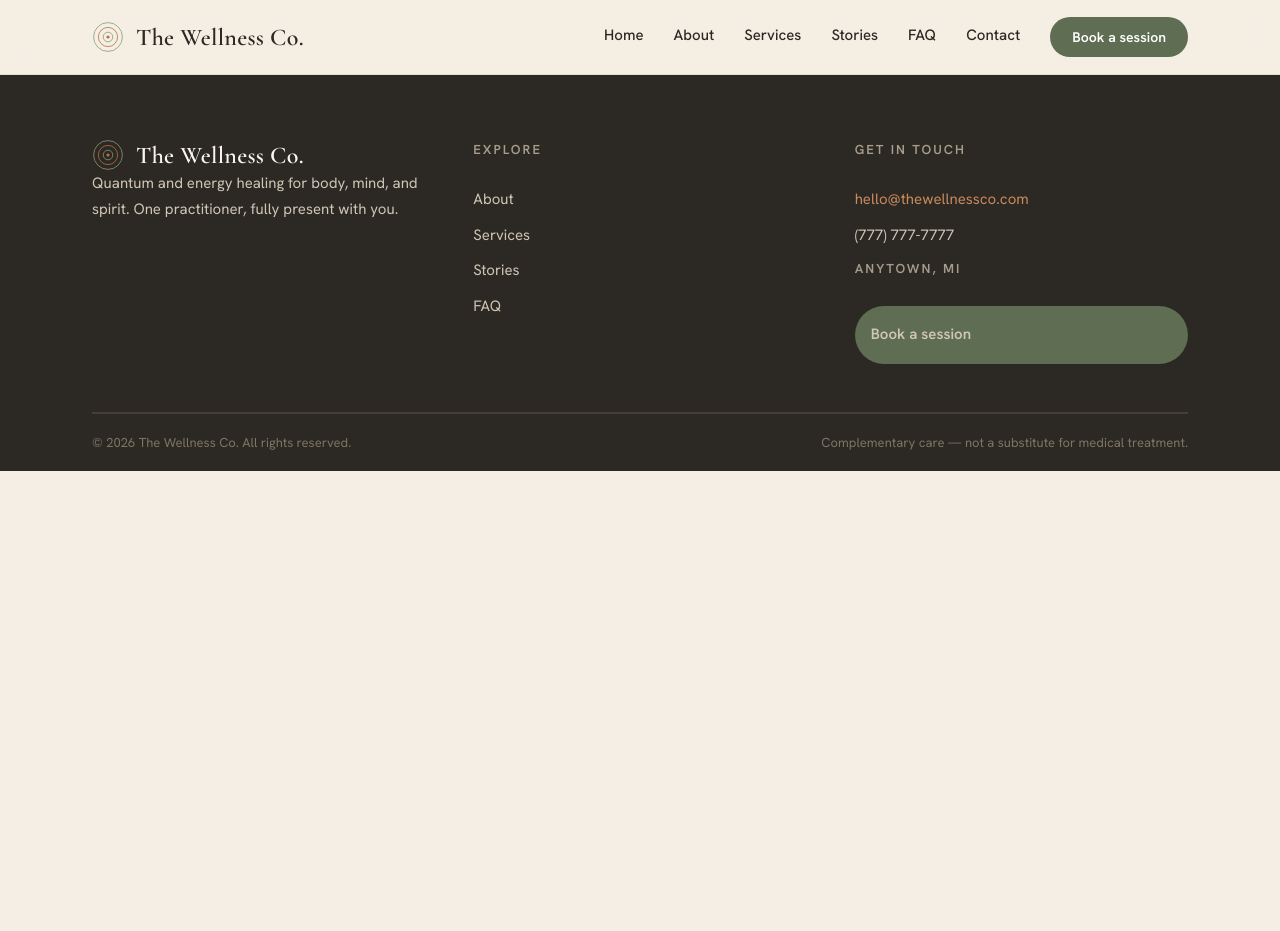
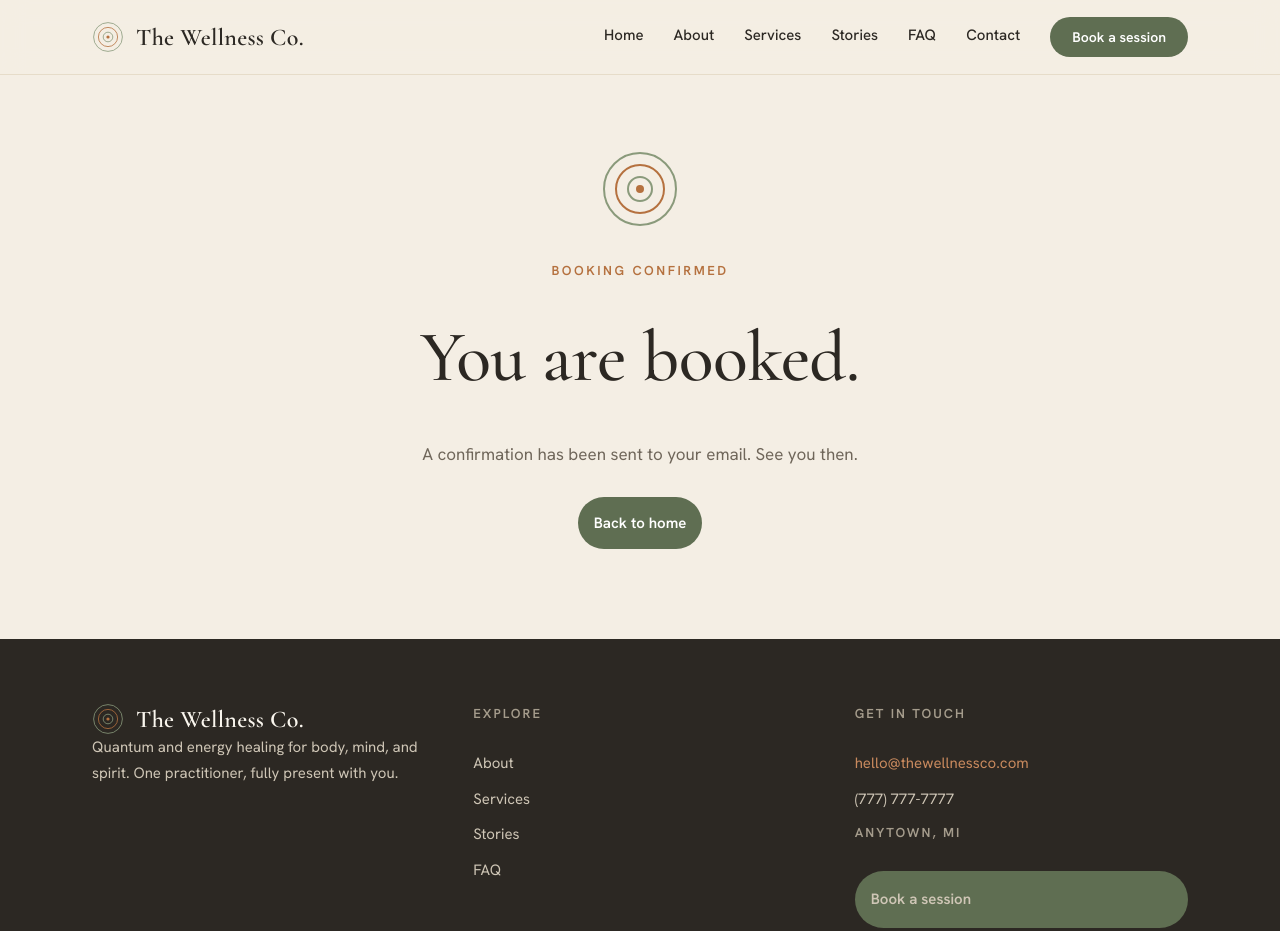
Before and after one commit to geoClink/the-wellness-co, a website: page public/confirmation.html in a window 1280 px wide. Shown: the top 931 px of the page. Before the commit the page ends 800 px from the top, so only its background shows below. Drawn offline with nearby package versions, Linux system fonts and the light colour scheme.

Commit message:
[Feature] Added confirmation page for successful bookings
- Added a new section for booking confirmation with a logo, text, and a back to home button
- Styled the confirmation section with CSS to center the content and add animations
- Updated the hero text to maintain readability

```diff
--- a/public/confirmation.html
+++ b/public/confirmation.html
@@ -38,6 +38,20 @@
         </div>
     </header>
     <main>
+        <section class="confirmation page-section">
+            <div class="container">
+                <svg class="confirm-logo" width="80" height="80" viewBox="0 0 40 40" fill="none">
+                    <circle cx="20" cy="20" r="18" stroke="#8a9a7b" stroke-width="1" />
+                    <circle cx="20" cy="20" r="12" stroke="#b5713f" stroke-width="1" />
+                    <circle cx="20" cy="20" r="6" stroke="#8a9a7b" stroke-width="1" />
+                    <circle cx="20" cy="20" r="2" fill="#b5713f" />
+                </svg>
+                <p class="eyebrow">Booking confirmed</p>
+                <h1>You are booked.</h1>
+                <p class="hero-text">A confirmation has been sent to your email. See you then.</p>
+                <a href="index.html" class="btn-primary">Back to home</a>
+            </div>
+        </section>
     </main>
     <footer>
         <div class="container">
@@ -52,7 +66,8 @@
                         </svg>
                         <span>The Wellness Co.</span>
                     </a>
-                    <p class="hero-text">Quantum and energy healing for body, mind, and spirit. One practitioner, fully present with you.</p>
+                    <p class="hero-text">Quantum and energy healing for body, mind, and spirit. One practitioner, fully
+                        present with you.</p>
                 </div>
                 <div class="footer-explore">
                     <p class="hero-text">Explore</p>
--- a/public/css/styles.css
+++ b/public/css/styles.css
@@ -1058,3 +1058,41 @@ footer {
 .appointment-step-3 .contact-form {
     margin-top: 0;
 }
+
+.confirmation {
+    text-align: center;
+    max-width: 560px;
+    margin: 0 auto;
+    display: flex;
+    flex-direction: column;
+    align-items: center;
+    gap: 32px;
+}
+
+.confirmation .container {
+      display: flex;
+      flex-direction: column;
+      align-items: center;
+      text-align: center;
+      gap: 20px;
+      max-width: 560px;
+}
+
+.confirm-logo {
+    animation: confirm-spin 2s ease-out forwards;
+}
+
+.confirmation .btn-primary {
+    margin-top: 8px;
+}
+
+@keyframes confirm-spin {
+    from {
+        transform: rotate(-90deg) scale(0.8s);
+        opacity: 0;
+    }
+    to {
+        transform: rotate(0deg) scale(1);
+        opacity: 1;
+    }
+}
```
